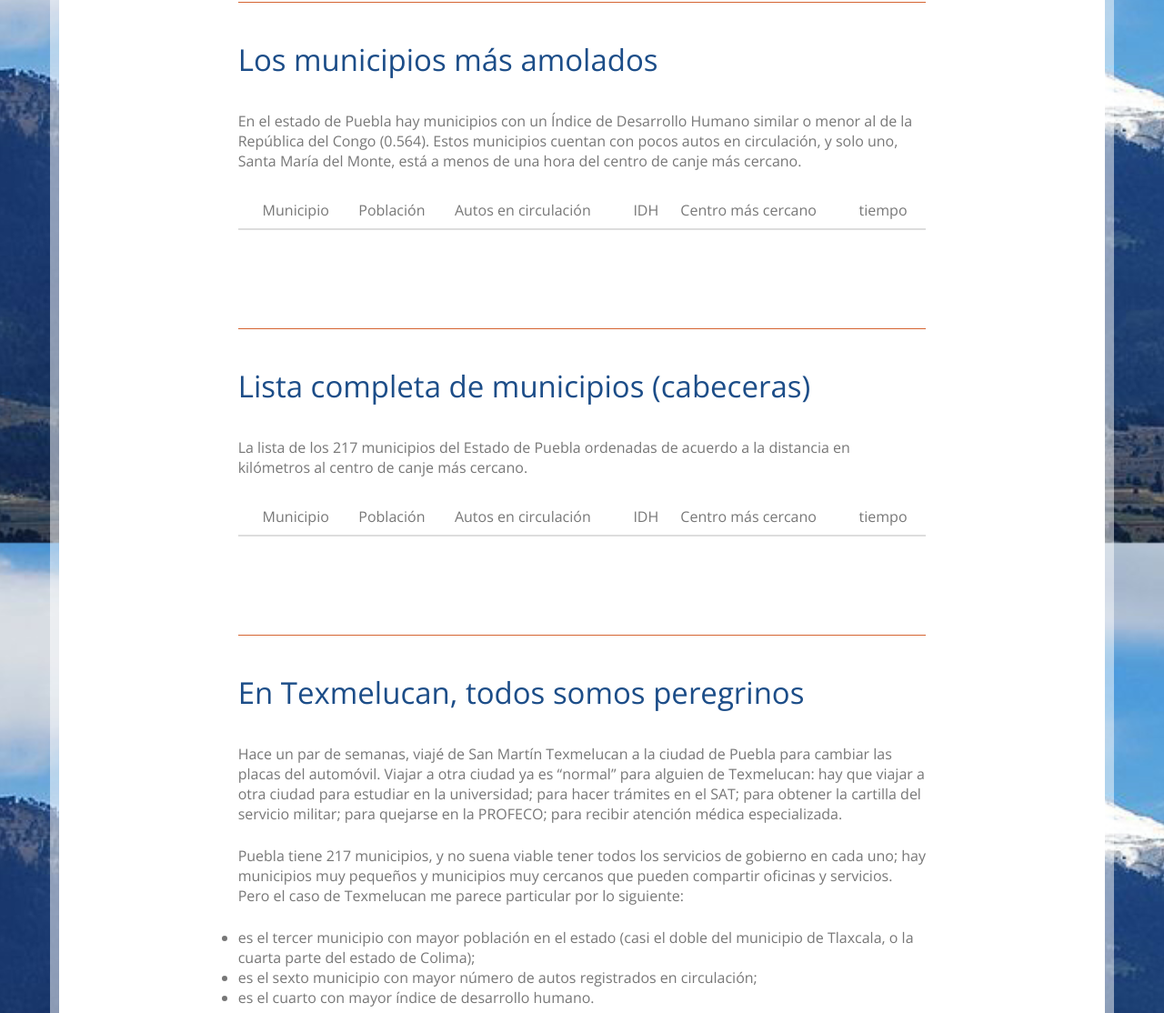
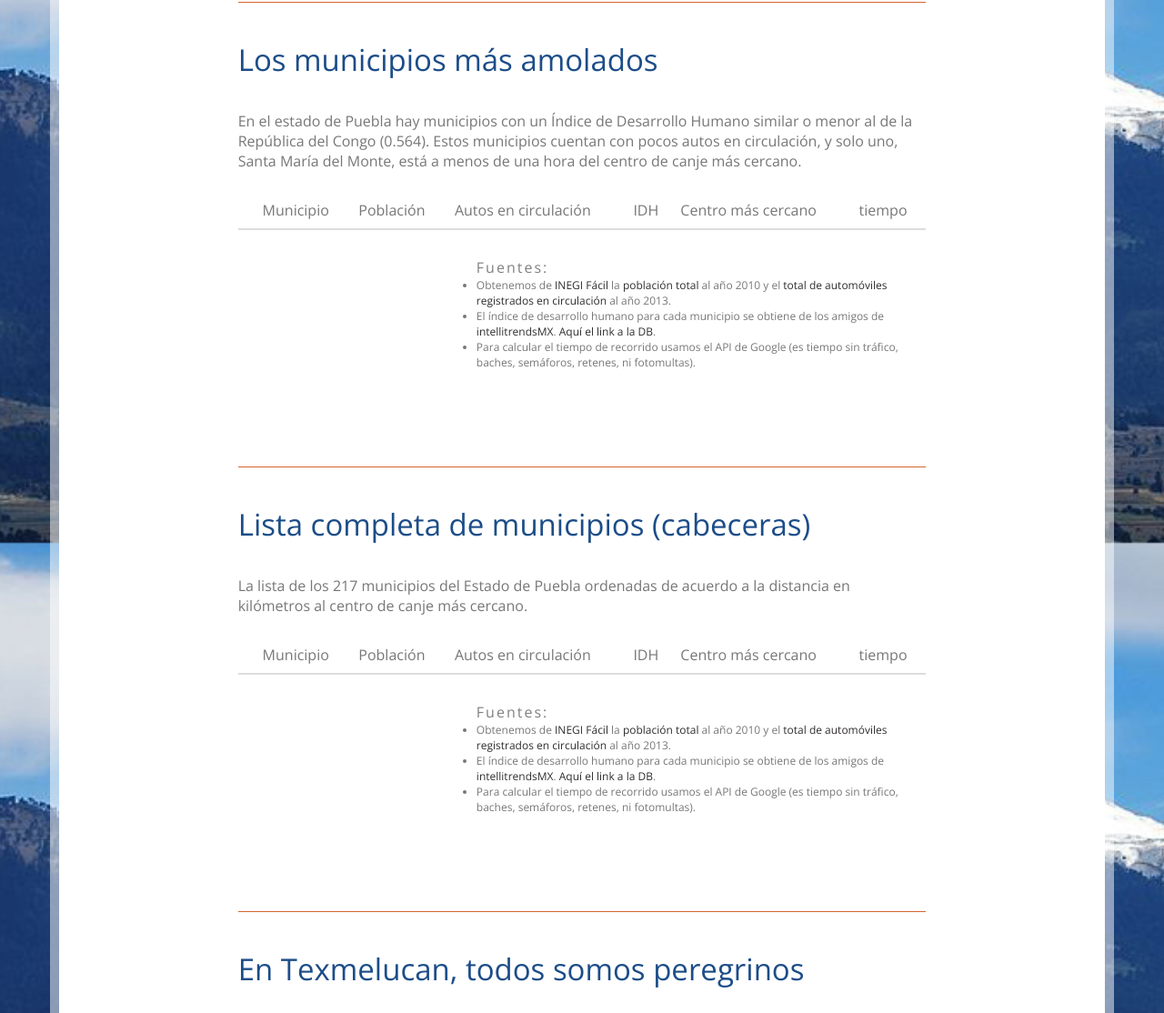
Before and after one commit to GobiernoFacil/placas_puebla, a plain HTML site: page index.html in a window 1280 px wide. Shown: the part 2603-3717 px from the top of the page at 91% size. Drawn offline with nearby package versions, Linux system fonts and the light colour scheme; a script that the page names is missing.

Commit message:
agrega fuentes

```diff
--- a/index.html
+++ b/index.html
@@ -1280,6 +1280,24 @@
 				  </thead>
 				  <tbody></tbody>
 				</table>
+					<div class="row fuente">
+						<div class="col-md-8 col-md-offset-4">
+						    <h5>Fuentes:</h5>
+						    <ul class="source">
+						    	<li>Obtenemos de <a href="http://inegifacil.com">INEGI Fácil</a>
+						    	la <a href="http://inegifacil.com/indicadores/1002000001/21000">población total</a> al año 2010 y
+						    	el <a href="http://inegifacil.com/indicadores/1011000057/21000">total de automóviles registrados en
+						    	circulación</a>  al año 2013.</li>
+						    	<li>El índice de desarrollo humano para cada municipio se obtiene de los amigos de
+						    	<a href="http://intellitrendsmx.blogspot.mx">intellitrendsMX</a>.
+						    	<a href="https://dl.dropboxusercontent.com/u/20460372/base%20municipal%20IDH_hackaton.xls" target="_blank">
+						    	Aquí el link a la DB</a>. </li>
+						    	<li>Para calcular el tiempo de recorrido usamos el API de
+						    		Google (es tiempo sin tráfico, baches, semáforos, retenes, ni fotomultas). </li>
+						    </ul>
+						</div>
+					</div>
+
 				    </section>
 			</div>
 		</div>
@@ -1311,6 +1329,23 @@
       			  </thead>
       			  <tbody></tbody>
       			</table>
+      			<div class="row fuente">
+						<div class="col-md-8 col-md-offset-4">
+						    <h5>Fuentes:</h5>
+						    <ul class="source">
+						    	<li>Obtenemos de <a href="http://inegifacil.com">INEGI Fácil</a>
+						    	la <a href="http://inegifacil.com/indicadores/1002000001/21000">población total</a> al año 2010 y
+						    	el <a href="http://inegifacil.com/indicadores/1011000057/21000">total de automóviles registrados en
+						    	circulación</a>  al año 2013.</li>
+						    	<li>El índice de desarrollo humano para cada municipio se obtiene de los amigos de
+						    	<a href="http://intellitrendsmx.blogspot.mx">intellitrendsMX</a>.
+						    	<a href="https://dl.dropboxusercontent.com/u/20460372/base%20municipal%20IDH_hackaton.xls" target="_blank">
+						    	Aquí el link a la DB</a>. </li>
+						    	<li>Para calcular el tiempo de recorrido usamos el API de
+						    		Google (es tiempo sin tráfico, baches, semáforos, retenes, ni fotomultas). </li>
+						    </ul>
+						</div>
+					</div>
 	  		</section>
 		</div>
     </div>
```
